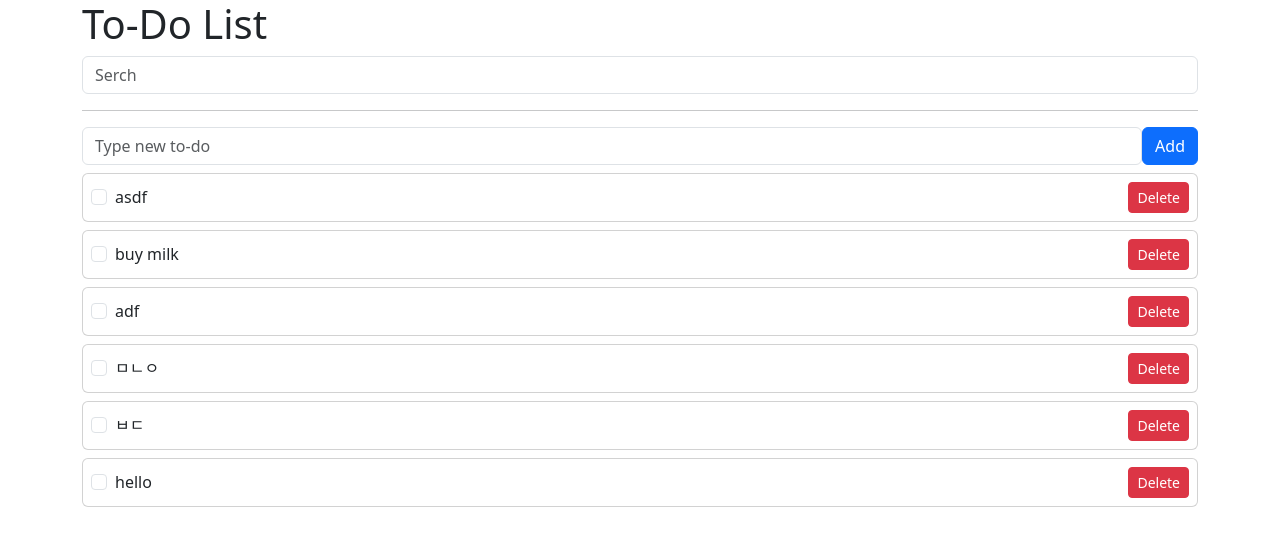
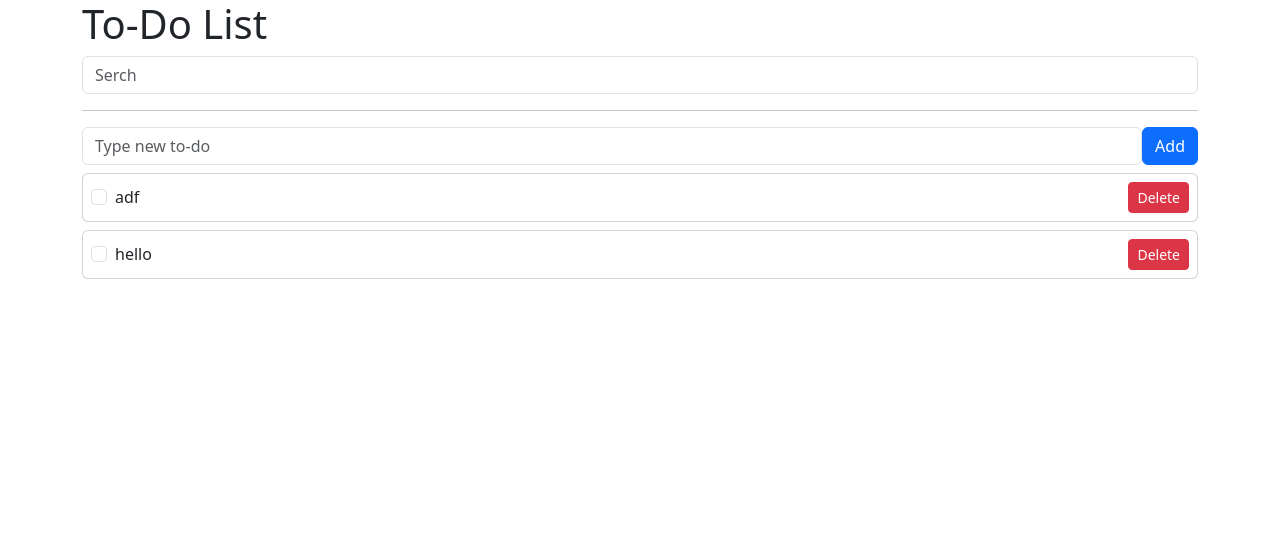
Before and after one commit to SeungHye-J/vue3-project, a Vue app: page / in a window 1280 px wide. Shown: the top 546 px of the page. Built offline with nearby package versions, Linux system fonts and the light colour scheme; data requests are answered from the project's data file.

Commit message:
todo 데이터 db에서 삭제하기

```diff
--- a/db.json
+++ b/db.json
@@ -1,29 +1,9 @@
 {
   "todos": [
-    {
-      "subject": "asdf",
-      "completed": false,
-      "id": 1
-    },
-    {
-      "subject": "buy milk",
-      "completed": false,
-      "id": 2
-    },
     {
       "subject": "adf",
       "completed": false,
       "id": 3
-    },
-    {
-      "subject": "ㅁㄴㅇ",
-      "completed": false,
-      "id": 4
-    },
-    {
-      "subject": "ㅂㄷ",
-      "completed": false,
-      "id": 5
     },
     {
       "subject": "hello",
--- a/src/App.vue
+++ b/src/App.vue
@@ -74,9 +74,19 @@
 
     }
 
-    const deleteTodo = (index) => {
-      todos.value.splice(index,1);
-    }
+    const deleteTodo = async (index) => {
+      error.value = '';
+      const id = todos.value[index].id;
+      try{
+        await axios.delete('http://localhost:3000/todos/' + id);
+
+        todos.value.splice(index,1);
+      }catch(err){
+        console.log(err);
+        error.value = 'Somthing went wrong.';
+      }
+
+    };
 
     const searchText = ref('');
     const filteredTodos = computed(()=>{
```
